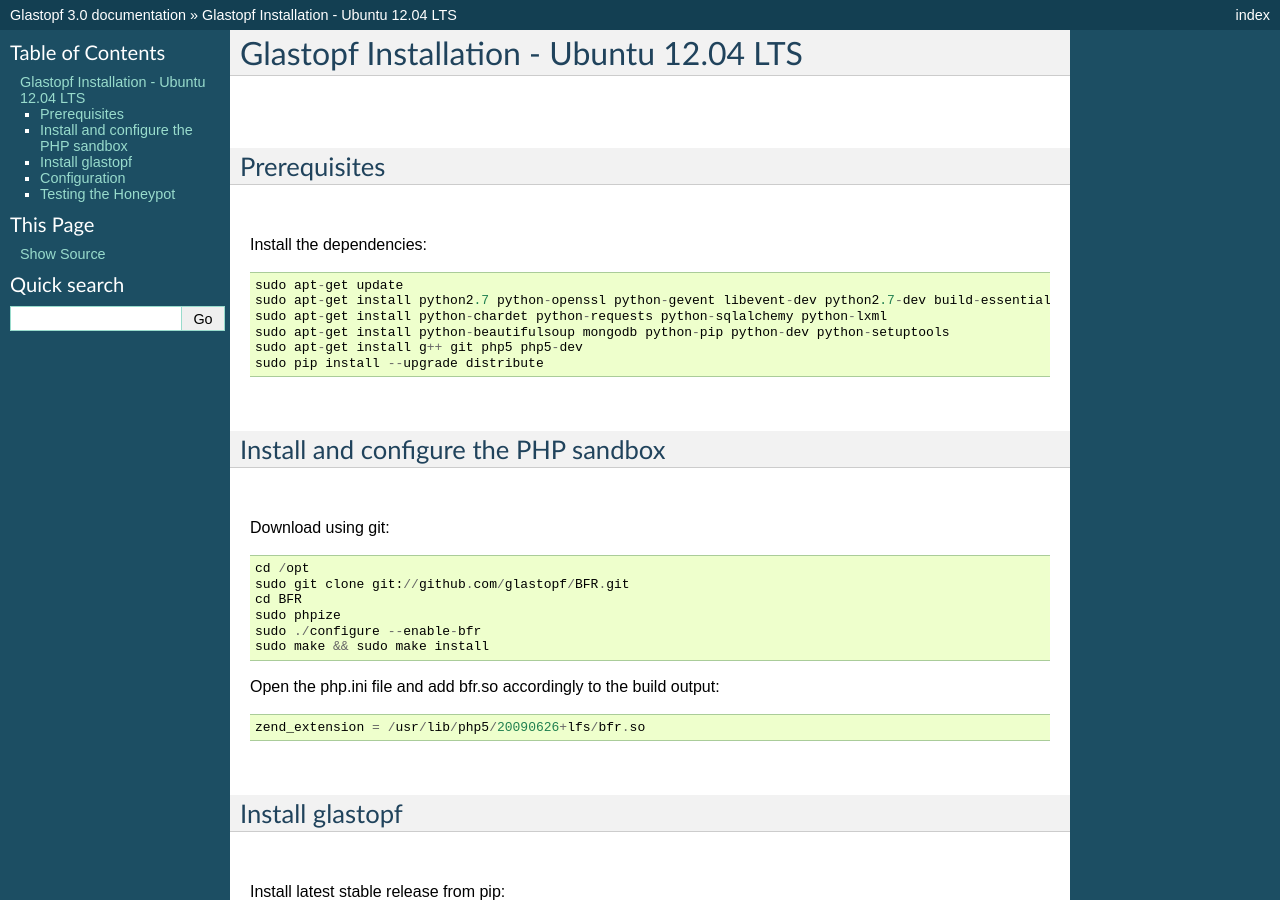
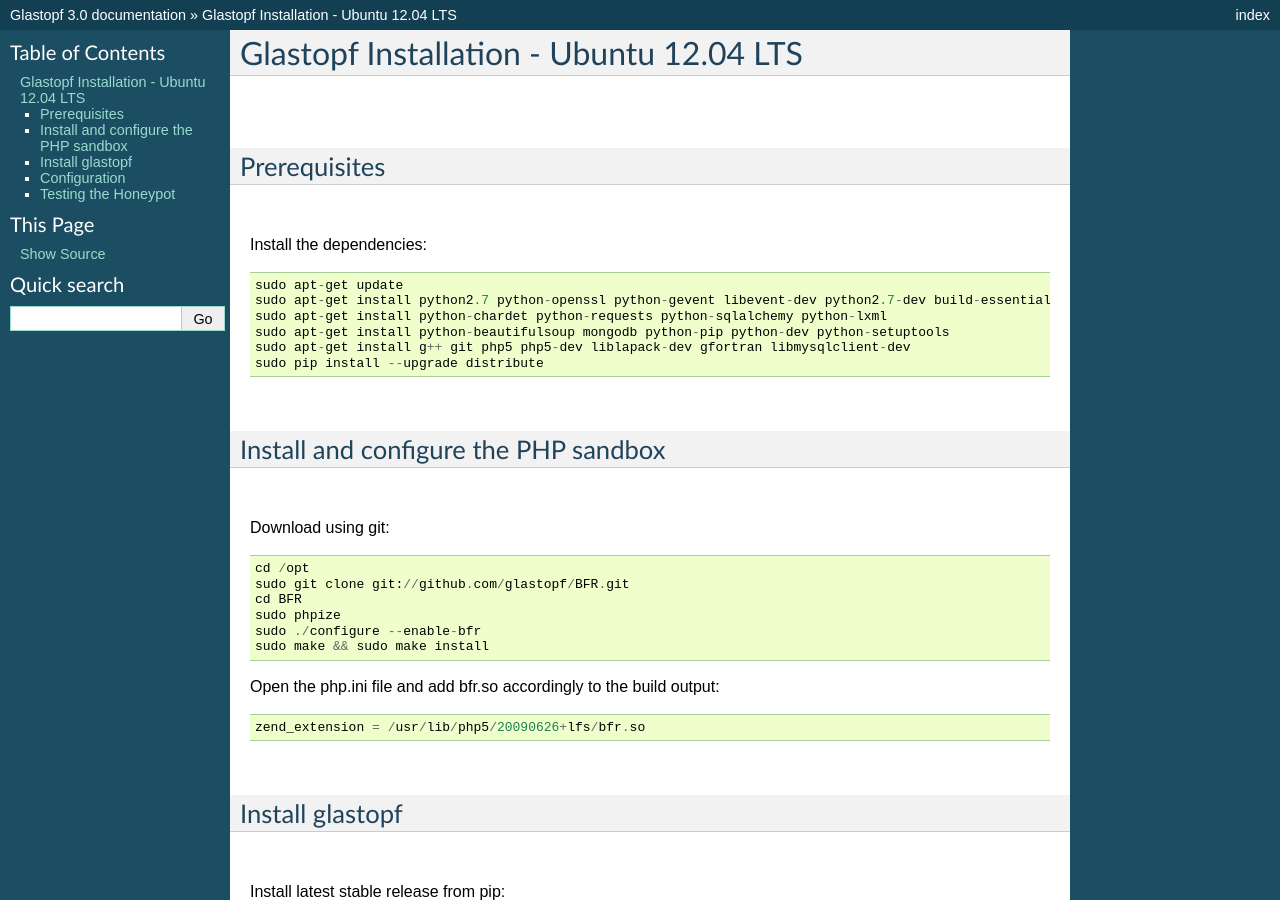
Before and after one commit to mushorg/glastopf, a Sphinx documentation site: the page built from docs/source/installation/installation_ubuntu.rst, in a window 1280 px wide and 900 px high. Built offline with Sphinx 7.4.7, drawn with Linux system fonts in a browser that asks for light colours; formulas are drawn with MathJax 3; pages that are not in the unit, such as notebooks, are missing from menus.

```diff
--- a/docs/source/installation/installation_ubuntu.rst
+++ b/docs/source/installation/installation_ubuntu.rst
@@ -12,7 +12,7 @@ Install the dependencies::
     sudo apt-get install python2.7 python-openssl python-gevent libevent-dev python2.7-dev build-essential make
     sudo apt-get install python-chardet python-requests python-sqlalchemy python-lxml
     sudo apt-get install python-beautifulsoup mongodb python-pip python-dev python-setuptools
-    sudo apt-get install g++ git php5 php5-dev
+    sudo apt-get install g++ git php5 php5-dev liblapack-dev gfortran libmysqlclient-dev
     sudo pip install --upgrade distribute
 |
 
```
